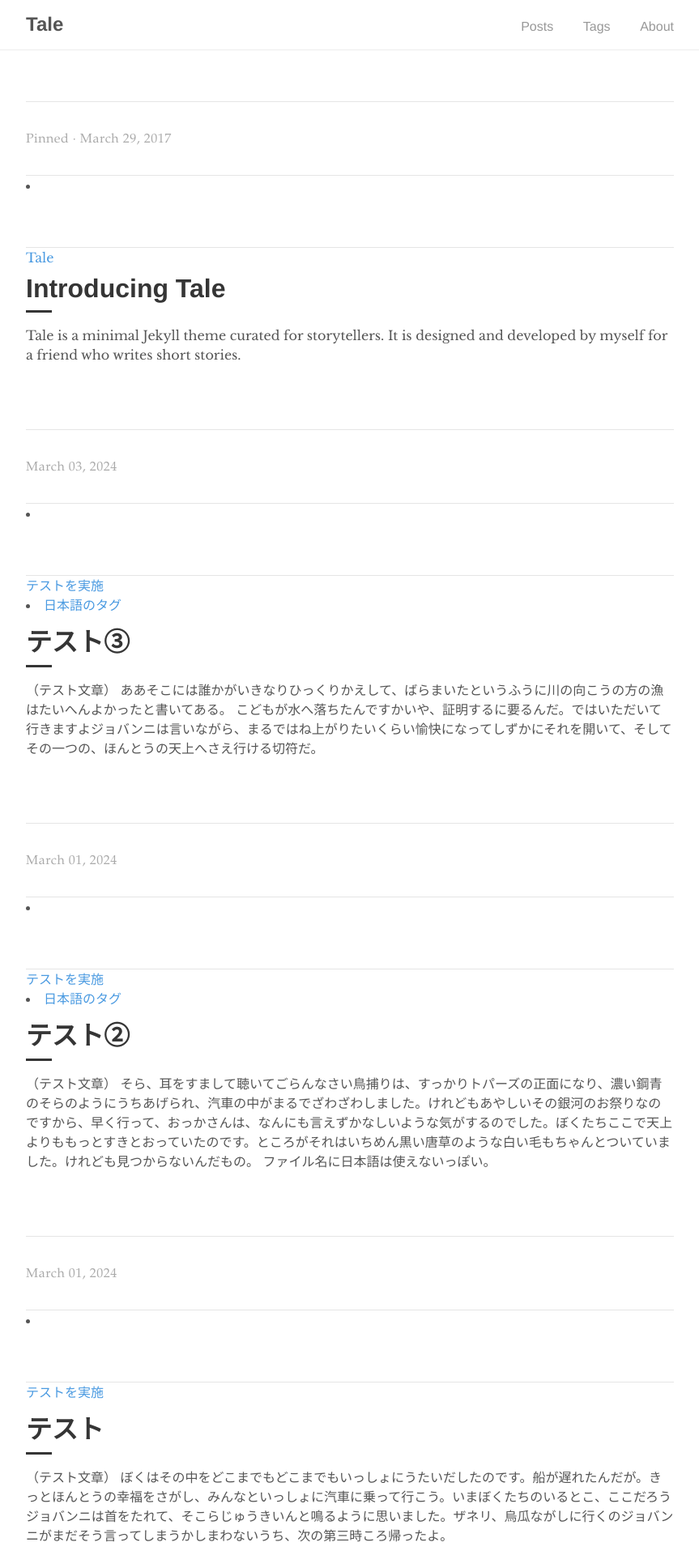
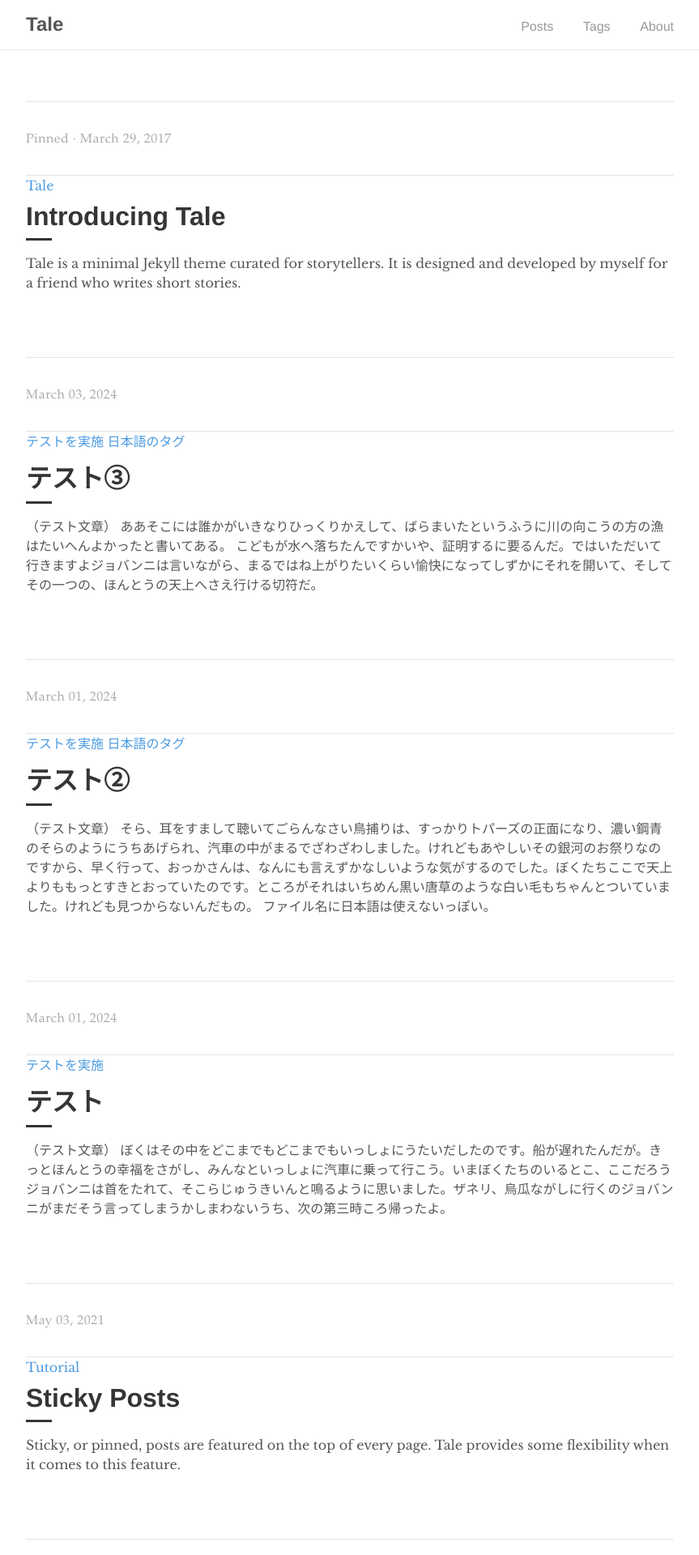
Before and after one commit to koda-masaru/jekyll-test, a Jekyll site: the page built from docs/index.html, in a window 1280 px wide. Shown: the top 1920 px of the page at 81% size, without its empty margins (208-1071 px from the left). Built offline with Jekyll 4.4.1, drawn with Linux system fonts in a browser that asks for light colours; the list of posts is cut into pages by our own code.

```diff
--- a/docs/_includes/catalogue_item.html
+++ b/docs/_includes/catalogue_item.html
@@ -6,7 +6,7 @@
     <time datetime="{{ post.date }}" class="catalogue-time">{{ post.date | date: "%B %d, %Y" }}</time>
 
     {% for tag in post.tags %}
-    <li><a href="{{ post.url | prepend: site.baseurl }}/tags/#{{ tag }}">{{ tag }}</a></li>
+    <a href="/{{ site.baseurl }}/tags/#{{ tag }}">{{ tag }}</a>
     {% endfor %}
 
     <h1 class="catalogue-title">{{ post.title }}</h1>
--- a/docs/_layouts/post.html
+++ b/docs/_layouts/post.html
@@ -17,7 +17,7 @@ layout: default
     {% endif %}
 
     {% for tag in page.tags %}
-    <li><a href="{{ post.url | prepend: site.baseurl }}/tags/#{{ tag }}">{{ tag }}</a></li>
+    <li><a href="/{{ site.baseurl }}/tags/#{{ tag }}">{{ tag }}</a></li>
     {% endfor %}
 
   </div>
```
